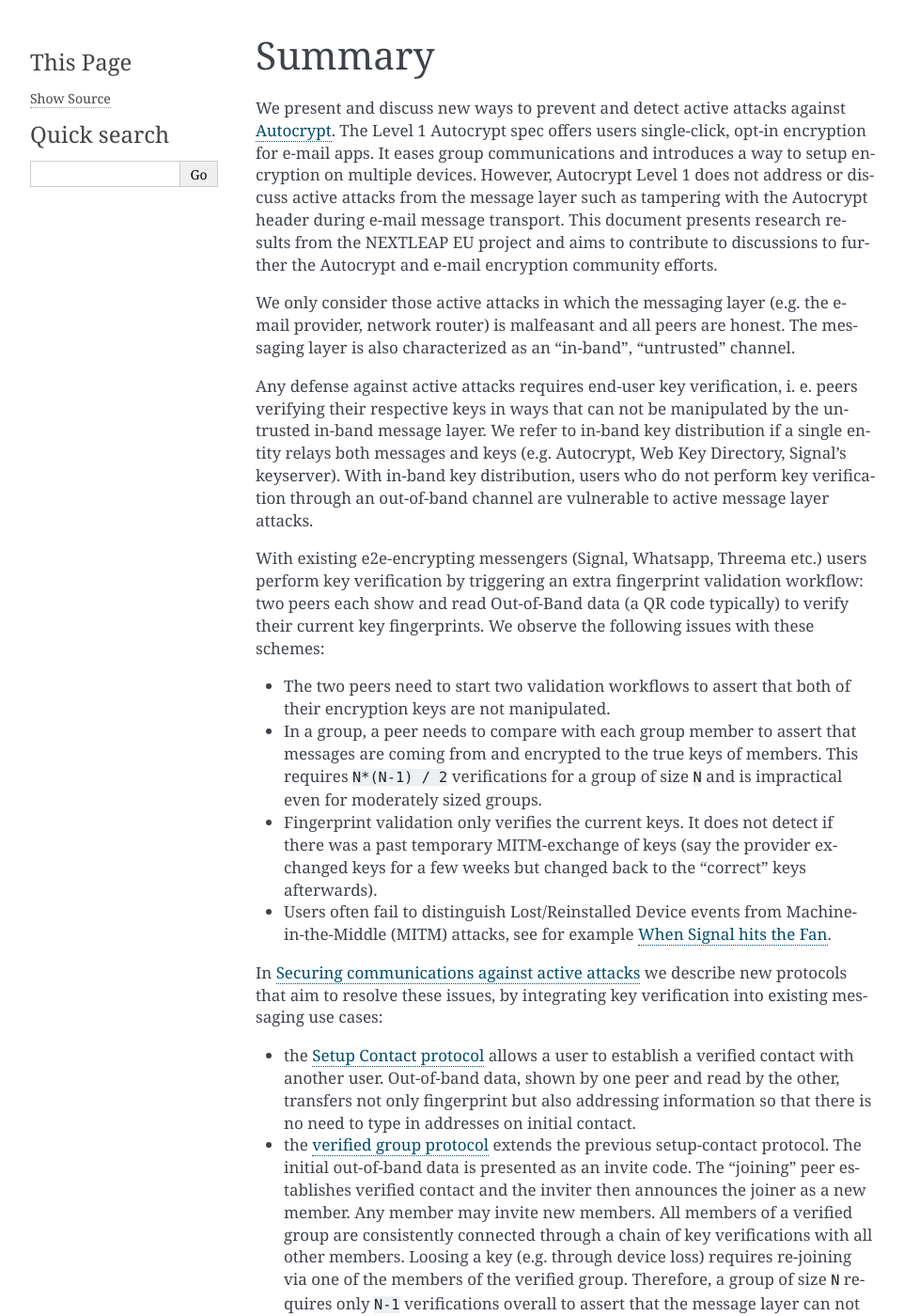
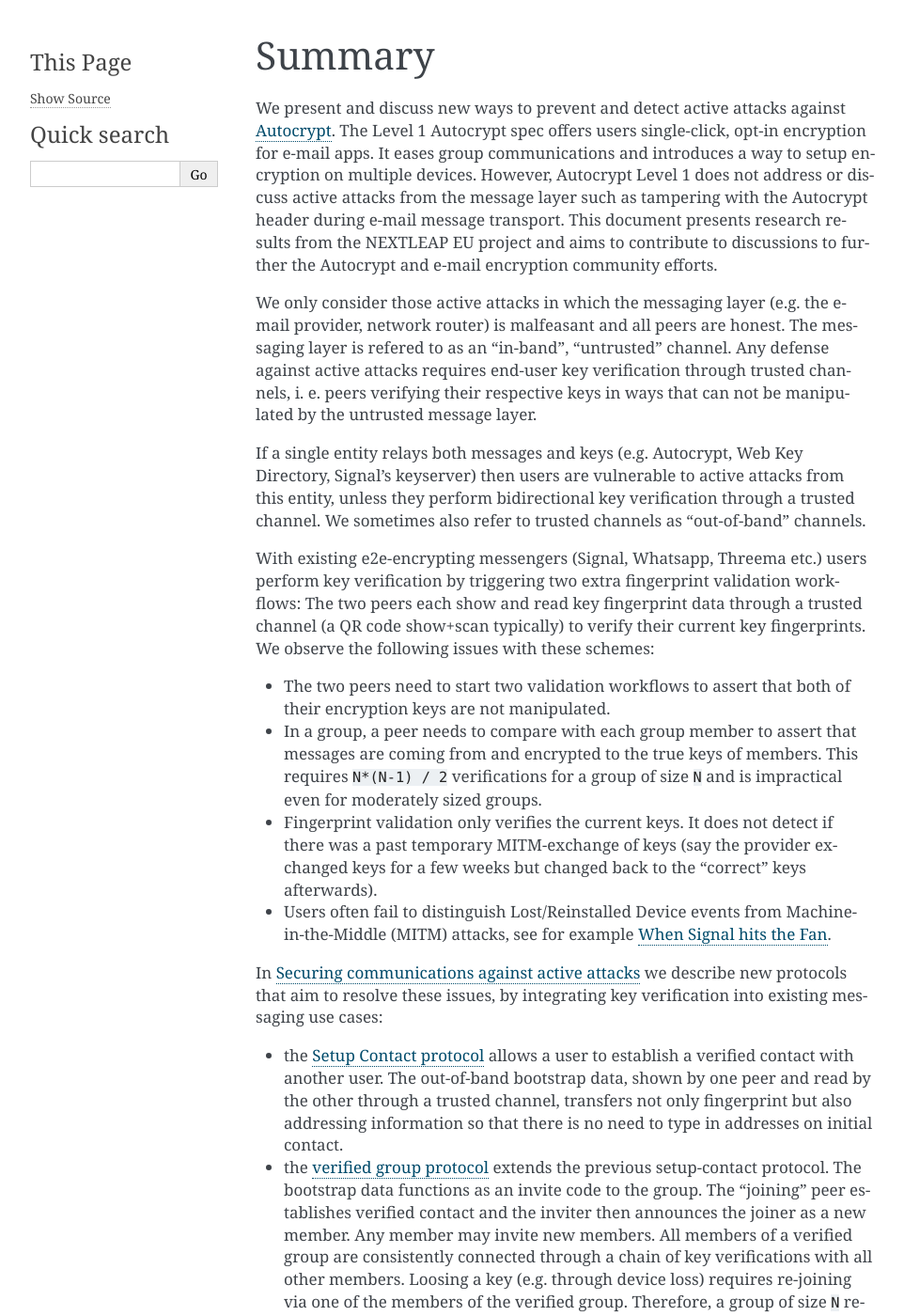
Before and after one commit to nextleap-project/countermitm, a Sphinx documentation site: the page built from source/summary.rst, in a window 1280 px wide and 1400 px high. Shown: the whole window at 94% size, without its empty margins (148-1110 px from the left). Built offline with Sphinx 7.4.7, drawn with Linux system fonts in a browser that asks for light colours.

Commit message:
fix #34 rather than out-of-band/in-band use "trusted" versus "untrusted" channels ... a more common terminology in cryptography ASFAIU.

```diff
--- a/source/summary.rst
+++ b/source/summary.rst
@@ -15,22 +15,22 @@
 
 We only consider those active attacks in which the messaging layer (e.g.
 the e-mail provider, network router) is malfeasant and all peers are honest.
-The messaging layer is also characterized as an "in-band", "untrusted" channel.
+The messaging layer is refered to as an "in-band", "untrusted" channel.
+Any defense against active attacks requires end-user key verification through
+trusted channels, i. e. peers verifying their respective keys in ways
+that can not be manipulated by the untrusted message layer.
 
-Any defense against active attacks requires end-user key verification,
-i. e. peers verifying their respective keys in ways that can not be manipulated
-by the untrusted in-band message layer.
-We refer to in-band key distribution if a single entity relays both
-messages and keys (e.g. Autocrypt, Web Key Directory, Signal's keyserver).
-With in-band key distribution, users who do not perform
-key verification through an out-of-band channel are vulnerable
-to active message layer attacks.
+If a single entity relays both messages and keys (e.g. Autocrypt,
+Web Key Directory, Signal's keyserver) then users are vulnerable
+to active attacks from this entity, unless they perform
+bidirectional key verification through a trusted channel.
+We sometimes also refer to trusted channels as "out-of-band" channels.
 
 With existing e2e-encrypting messengers (Signal, Whatsapp, Threema etc.)
-users perform key verification by triggering an extra fingerprint validation workflow:
-two peers each show and read Out-of-Band data (a QR code typically)
-to verify their current key fingerprints.  We observe the following issues with
-these schemes:
+users perform key verification by triggering two extra fingerprint validation workflows:
+The two peers each show and read key fingerprint data through a trusted channel
+(a QR code show+scan typically) to verify their current key fingerprints.
+We observe the following issues with these schemes:
 
 - The two peers need to start two validation workflows to assert
   that both of their encryption keys are not manipulated.
@@ -53,13 +53,13 @@
 
 - the :ref:`Setup Contact protocol <setup-contact>` allows a user
   to establish a verified contact with another user.
-  Out-of-band data, shown by one peer and read by the other,
-  transfers not only fingerprint but also addressing information
-  so that there is no need to type in addresses on initial contact.
+  The out-of-band bootstrap data, shown by one peer and read by the other through
+  a trusted channel, transfers not only fingerprint but also addressing
+  information so that there is no need to type in addresses on initial contact.
 
 - the :ref:`verified group protocol <verified-group>` extends the
   previous setup-contact protocol.
-  The initial out-of-band data is presented as an invite code.
+  The bootstrap data functions as an invite code to the group.
   The "joining" peer establishes verified contact and the inviter
   then announces the joiner as a new member. Any member may invite new members.
   All members of a verified group are consistently connected
```
Also changed, not shown: source/new.rst (+18 -15 lines).
